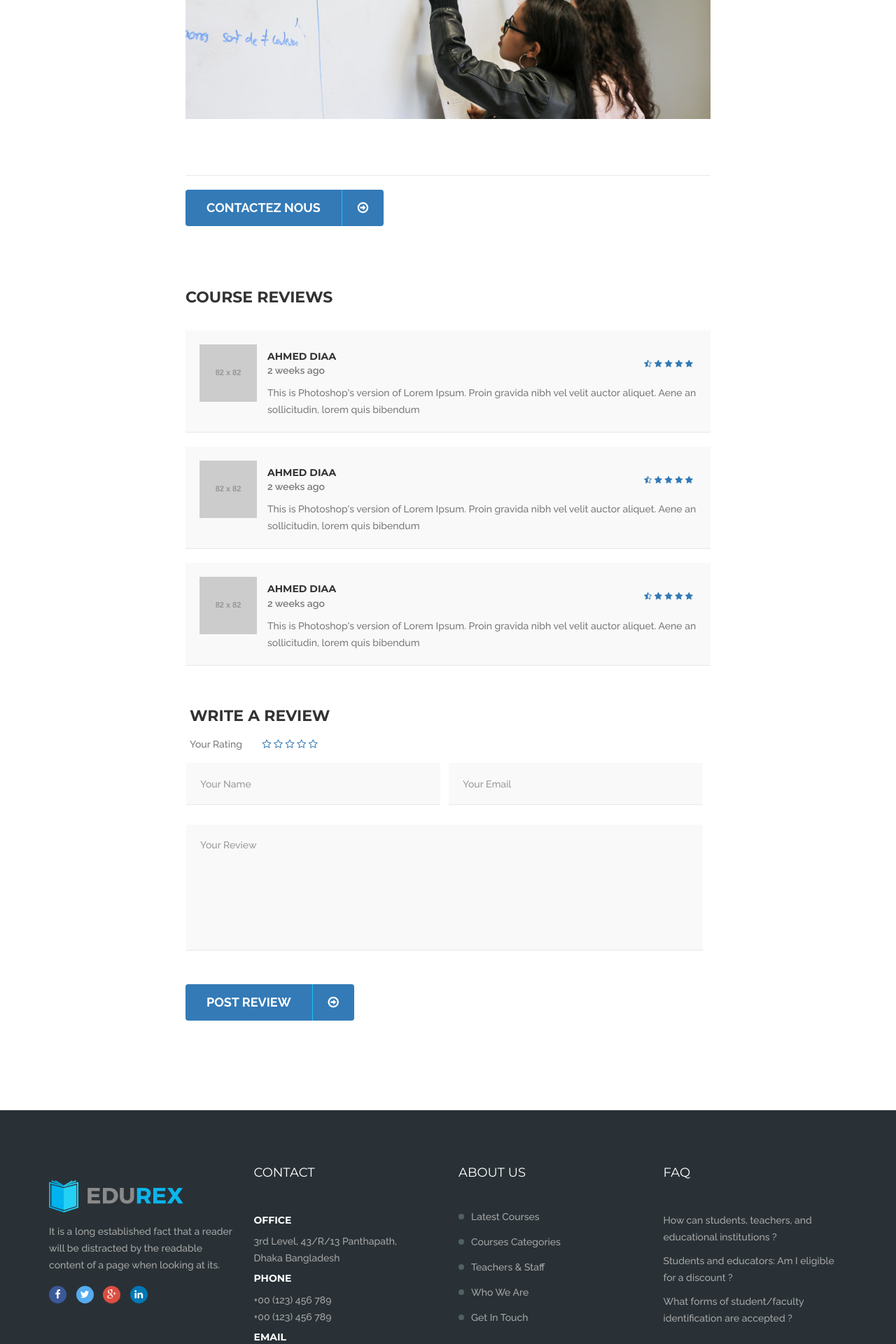
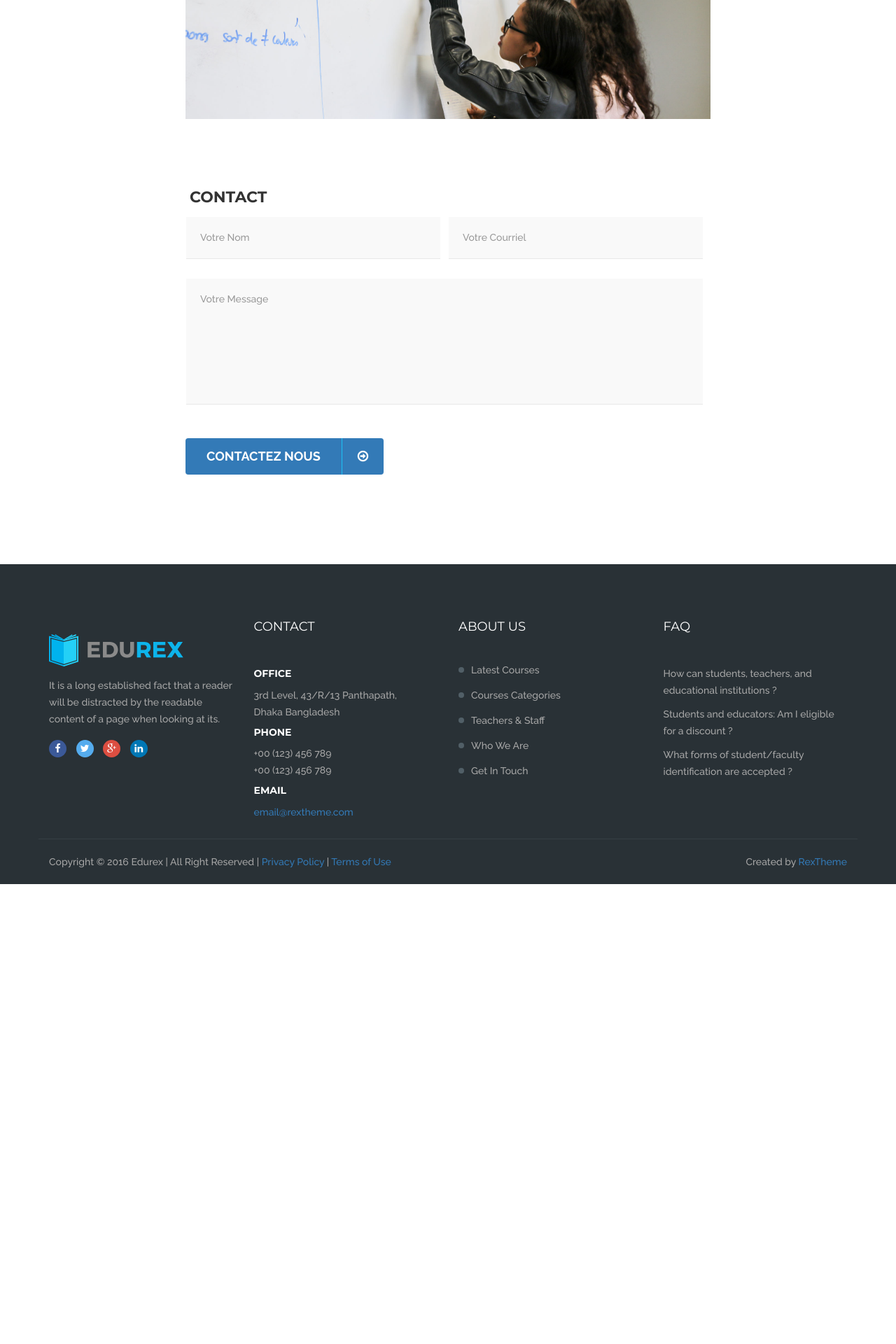
Before and after one commit to bkingg/les-clefs-pour-reussir, a Jekyll site: the page built from _programmes/test 3.md, in a window 1280 px wide. Shown: the part 597-2517 px from the top of the page at 70% size. Built offline with Jekyll 4.4.1, drawn with Linux system fonts in a browser that asks for light colours; some web fonts are replaced; after the commit the page ends 1860 px from its top, so only the background shows below that.

Commit message:
programmes

```diff
--- a/_layouts/programme.html
+++ b/_layouts/programme.html
@@ -46,117 +46,38 @@
 
                         </div><!-- end -->
 
-                        <!-- Share Section -->
-                        <div class="share_section">
-                            <div class="col-md-6">
-                                <a href="#" target="_self" class="rex-bottom-medium rex-btn-icon">
-                                    <span class="rex-btn-text">Contactez nous</span>
-                                    <span class="rex-btn-text-icon"><i class="fa fa-arrow-circle-o-right"></i></span>
-                                </a>
-                            </div>
-                            <!-- <div class="col-md-6">
-                                <div class="media-section">
-                                    <h6>SHARE THIS COURSE</h6>
-                                    <div class="instructors-media-link">
-                                        <a data-toggle="tooltip" data-placement="top" title="Go facebook Profile" href="https://www.facebook.com/"><i class="fa fa-facebook"></i></a>
-                                        <a data-toggle="tooltip" data-placement="top" title="Go twitter Profile" href="https://twitter.com/"><i class="fa fa-twitter"></i></a>
-                                        <a data-toggle="tooltip" data-placement="top" title="Go Google plus Profile" href="https://plus.google.com/"><i class="fa fa-google-plus"></i></a>
-                                        <a data-toggle="tooltip" data-placement="top" title="Go linkedin Profile" href="https://www.linkedin.com/"><i class="fa fa-linkedin"></i></a>
-                                    </div>
-                                </div>
-                            </div> -->
-                        </div><!-- end -->
+
                         <div class="clearfix"></div>
-                        <div class="review">
-                            <h4>Course Reviews</h4>
-                            <div class="comments">
-                                <div class="comments-img">
-                                    <img src="http://placehold.it/82x82" alt="">
-                                </div>
-                                <div class="comments-content">
-                                    <div class="comments-title">
-                                        <h6>Ahmed Diaa</h6>
-                                        <span>2 weeks ago</span>
-                                    </div>
-                                    <div class="rating">
-                                        <i class="fa fa-star-half-o"></i>
-                                        <i class="fa fa-star"></i>
-                                        <i class="fa fa-star"></i>
-                                        <i class="fa fa-star"></i>
-                                        <i class="fa fa-star"></i>
-                                    </div>
-                                    <p>This is Photoshop's version  of Lorem Ipsum. Proin gravida nibh vel velit auctor aliquet. Aene <br>
-                                    an sollicitudin, lorem quis bibendum</p>
-                                </div>
-                            </div>
-                            <div class="comments">
-                                <div class="comments-img">
-                                    <img src="http://placehold.it/82x82" alt="">
-                                </div>
-                                <div class="comments-content">
-                                    <div class="comments-title">
-                                        <h6>Ahmed Diaa</h6>
-                                        <span>2 weeks ago</span>
-                                    </div>
-                                    <div class="rating">
-                                        <i class="fa fa-star-half-o"></i>
-                                        <i class="fa fa-star"></i>
-                                        <i class="fa fa-star"></i>
-                                        <i class="fa fa-star"></i>
-                                        <i class="fa fa-star"></i>
-                                    </div>
-                                    <p>This is Photoshop's version  of Lorem Ipsum. Proin gravida nibh vel velit auctor aliquet. Aene <br>
-                                    an sollicitudin, lorem quis bibendum</p>
-                                </div>
-                            </div>
-                            <div class="comments">
-                                <div class="comments-img">
-                                    <img src="http://placehold.it/82x82" alt="">
-                                </div>
-                                <div class="comments-content">
-                                    <div class="comments-title">
-                                        <h6>Ahmed Diaa</h6>
-                                        <span>2 weeks ago</span>
-                                    </div>
-                                    <div class="rating">
-                                        <i class="fa fa-star-half-o"></i>
-                                        <i class="fa fa-star"></i>
-                                        <i class="fa fa-star"></i>
-                                        <i class="fa fa-star"></i>
-                                        <i class="fa fa-star"></i>
-                                    </div>
-                                    <p>This is Photoshop's version  of Lorem Ipsum. Proin gravida nibh vel velit auctor aliquet. Aene <br>
-                                    an sollicitudin, lorem quis bibendum</p>
-                                </div>
-                            </div>
-                        </div>
 
                         <div class="review-form">
                             <div class="review-form-title">
-                                <h4>Write a review</h4>
+                                <h4>Contact</h4>
                             </div>
-                            <p>Your Rating</p>
-                            <div class="select-rating">
-                                <i class="fa fa fa-star-o"></i>
-                                <i class="fa fa fa-star-o"></i>
-                                <i class="fa fa fa-star-o"></i>
-                                <i class="fa fa fa-star-o"></i>
-                                <i class="fa fa fa-star-o"></i>
-                            </div>
-                            <form class="rex-forms">
+
+                            <form id="contact-programme" class="rex-forms" action="?" method="POST">
+                                <input type="hidden" name="_subject" value="Contact - {{ page.title }}" />
+                                <input type="hidden" name="_format" value="plain" />
+                                <input type="hidden" name="_language" value="fr" />
+                                <input type="text" name="_gotcha" style="display:none" />
                                 <div class="form-group col-md-6">
-                                    <input type="text" class="form-control"  placeholder="Your Name">
+                                    <input type="text" class="form-control" name="nom"  placeholder="Votre Nom" required>
+                                    <p class="error text-error" style="display: none;">Veuillez entrer votre nom.</p>
                                 </div>
                                 <div class="form-group col-md-6">
-                                    <input type="email" class="form-control" placeholder="Your Email">
+                                    <input type="email" class="form-control" name="email" placeholder="Votre Courriel" required>
+                                    <p class="error text-error" style="display: none;">Veuillez entrer votre addresse courriel.</p>
                                 </div>
                                 <div class="form-group col-md-12">
-                                    <textarea class="form-control" placeholder="Your Review" rows="3"></textarea>
+                                    <textarea class="form-control" name="message" placeholder="Votre Message" rows="3" required></textarea>
+                                    <p class="error text-error" style="display: none;">Veuillez entrer votre message.</p>
                                 </div>
-                                <button class="rex-bottom-medium rex-btn-icon">
-                                    <span class="rex-btn-text">post review</span>
+                                <button class="rex-bottom-medium rex-btn-icon" type="submit">
+                                    <span class="rex-btn-text">Contactez nous</span>
                                     <span class="rex-btn-text-icon"><i class="fa fa-arrow-circle-o-right"></i></span>
                                 </button>
+
+                                <p class="status__failure text-error" style="display: none;">Une erreur s'est produite. Veuillez réessayer.</p>
+                                <p class="status__success text-success" style="display: none;">Votre demande de d'inscription a été envoyée.</p>
                             </form>
                         </div>
                     </div>
--- a/css/custom.scss
+++ b/css/custom.scss
@@ -27,3 +27,11 @@ ul.main-ul{
     display: block;
     overflow: hidden;
 }
+
+#contact-programme{
+    .status__success,
+    .status__failure{
+        padding-top: 20px;
+        display: block;
+    }
+}
--- a/js/script.js
+++ b/js/script.js
@@ -321,5 +321,67 @@
     $(this).parent().toggleClass('open');
   });
 
+  $(document).on('submit', '#contact-programme', function(){
+    event.preventDefault();
+
+    var errors = false;
+
+    var form = this;
+
+    $(form).find('.status__failure').slideUp();
+    $(form).find('.status__success').slideUp();
+
+    // Clear out errors
+    var errField = 'input.error, select.error, textarea.error';
+    var msgField = 'p.error';
+    var errClass = 'error';
+    $(errField, form).removeClass(errClass);
+
+    if ( !form.nom.value ) {
+      $(form.nom).addClass(errClass)
+        .siblings(msgField).slideDown();
+      errors = true;
+    } else {
+      $(this.nom).siblings(msgField).slideUp();
+    }
+
+    if ( /[-0-9a-zA-Z.+_]+@[-0-9a-zA-Z.+_]+\.[a-zA-Z]{2,4}/.test(form.email.value) == false ) {
+      $(form.email).addClass(errClass).siblings(msgField).slideDown();
+      errors = true;
+    } else {
+      $(form.email).siblings(msgField).slideUp();
+    }
+
+    if ( !form.message.value ) {
+      $(form.message).addClass(errClass)
+        .siblings(msgField).slideDown();
+      errors = true;
+    } else {
+      $(this.message).siblings(msgField).slideUp();
+    }
+
+    if (errors) {
+      return false;
+    }
+
+    $.ajax({
+      url: 'https:' + '//formspree.io/' + 'gaspard.diallo' + '@' + 'gmail' + '.' + 'com',
+      method: 'POST',
+      data: $(form).serialize(),
+      dataType: 'json',
+      success: function(data){
+        console.log('success', data);
+        $(form).find('.status__failure').slideUp();
+        $(form).find('.status__success').slideDown();
+        $(form)[0].reset();
+      },
+      error: function(data){
+        console.log('error', data);
+        $(form).find('.status__failure').slideDown();
+        $(form).find('.status__success').slideUp();
+      }
+    });
+  });
+
 
 }(jQuery)); // IIFE
```
